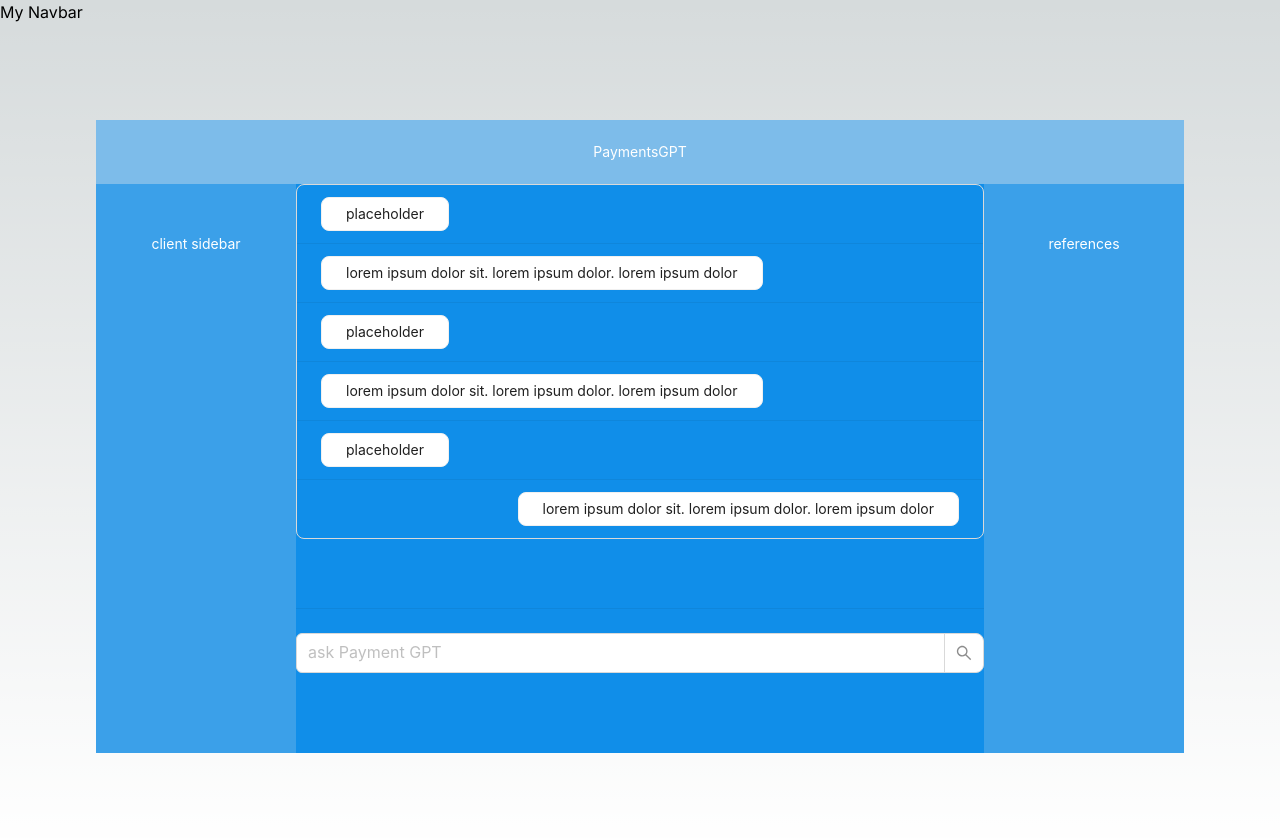
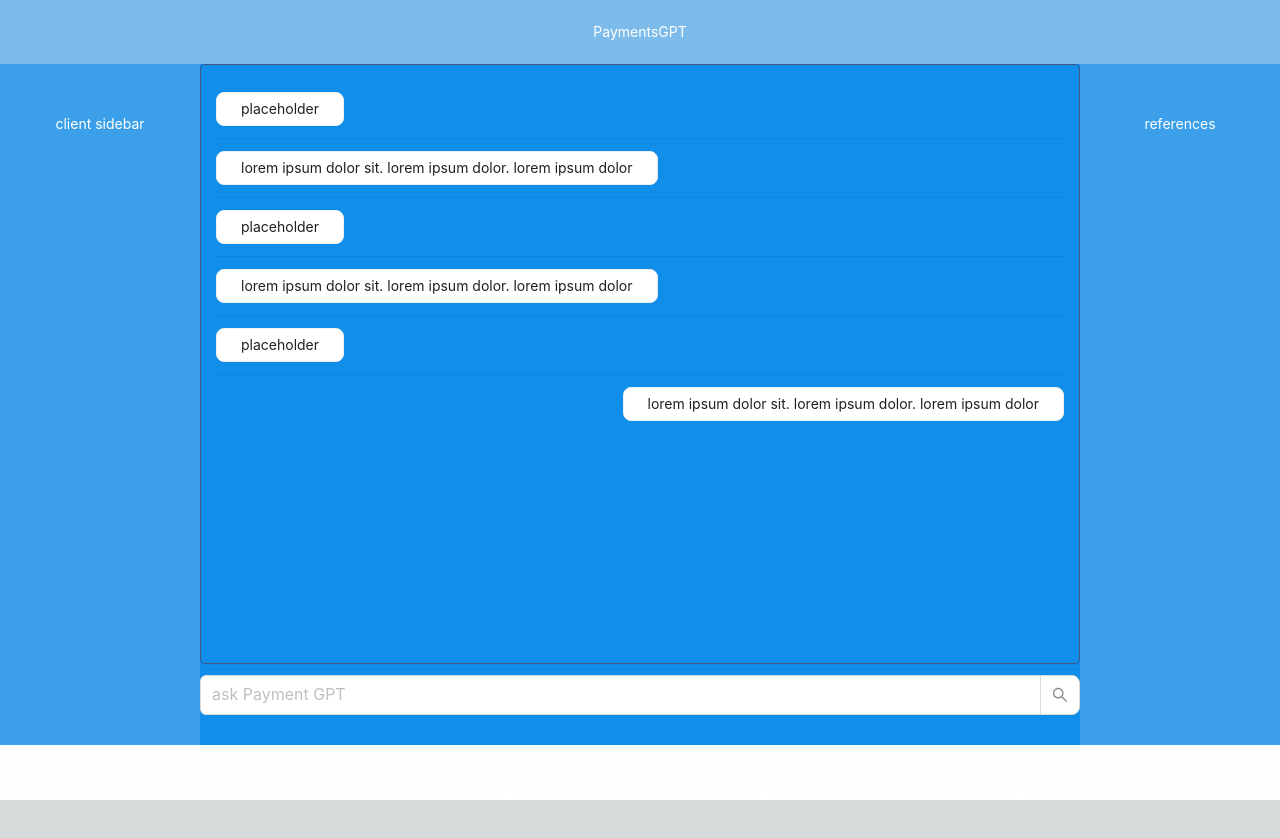
Before and after one commit to hackathonjpmc/pgpt_ui, a Next.js app in the folder pgpt_ui/: page / in a window 1280 px wide. Shown: the top 838 px of the page. After the commit the page ends 800 px from the top, so only its background shows below. Built offline with nearby package versions, Linux system fonts and the light colour scheme.

Commit message:
more css

```diff
--- a/pgpt_ui/src/app/Chat/chatComponent.js
+++ b/pgpt_ui/src/app/Chat/ChatPanel.js
@@ -6,27 +6,6 @@ import textForChat from '../mockChatText';
 const { Header, Footer, Sider, Content } = Layout;
 
 const { Search } = Input;
-
-// appendMsg({
-//     type: "text",
-//     content: { text: val },
-//     position: "right",
-// user: true,
-
-//   });
-
-// const steps = [
-//     {
-//       id: '0',
-//       message: 'Welcome to react chatbot!',
-//       trigger: '1',
-//     },
-//     {
-//       id: '1',
-//       message: 'Bye!',
-//       end: true,
-//     },
-//   ];
 
 const steps = [
 	{
@@ -41,19 +20,12 @@ const steps = [
 	},
 ];
 
-const theme = {
-	background: '#f5f8fb',
-	fontFamily: 'Helvetica Neue',
-	headerBgColor: '#051D41',
-	headerFontColor: '#fff',
-	headerFontSize: '15px',
-	botBubbleColor: '#051D41',
-	botFontColor: '#fff',
-	userBubbleColor: '#fff',
-	userFontColor: '#4a4a4a',
+const dividerStyle = {
+	margin: '5px',
+	// paddingBottom: '0',
 };
 
-export default function ChatArea() {
+export default function ChatPanel() {
 	const [userInput, setUserInput] = useState('');
 	const [previousMessages, setPreviousMessages] = useState([]);
 	const [messageIDs, setMessageIDs] = useState(0);
@@ -90,7 +62,7 @@ export default function ChatArea() {
 	return (
 		<div>
 			<ViewChat output={previousMessages} />
-			<Divider />
+			<Divider style={dividerStyle} />
 			<Search
 				placeholder='ask Payment GPT'
 				allowClear
--- a/pgpt_ui/src/app/Chat/ViewChat.js
+++ b/pgpt_ui/src/app/Chat/ViewChat.js
@@ -6,6 +6,10 @@ const { Header, Footer, Sider, Content } = Layout;
 
 const { Meta } = Card;
 const { Search } = Input;
+
+const listStyle = {
+	padding: '15px',
+};
 
 export default function ViewChat({ output }) {
 	const endOfMessagesRef = useRef(null);
@@ -16,10 +20,18 @@ export default function ViewChat({ output }) {
 
 	useEffect(scrollToBottom, [output]);
 	return (
-		<div style={{ height: '400px', overflowY: 'scroll' }}>
+		<div
+			style={{
+				height: '600px',
+				overflowY: 'scroll',
+				border: '1px solid #455680',
+				borderRadius: '5px',
+			}}
+		>
 			<List
 				dataSource={output}
-				bordered
+				// bordered
+				style={listStyle}
 				renderItem={(item) => (
 					<List.Item
 						style={{
@@ -29,9 +41,6 @@ export default function ViewChat({ output }) {
 							}`,
 						}}
 					>
-						{/* <List.Item.Meta
-							avatar={<Avatar icon={<SmileOutlined />} />}
-						/> */}
 						<Card
 							className={styles.chatText}
 							bodyStyle={{ padding: '5px 24px' }}
--- a/pgpt_ui/src/app/layout.js
+++ b/pgpt_ui/src/app/layout.js
@@ -1,6 +1,7 @@
 import './globals.css';
 import styles from './styles.module.css';
 import { Inter } from 'next/font/google';
+import { Layout, Space, Input, Anchor, Row, Col } from 'antd';
 
 const inter = Inter({ subsets: ['latin'] });
 
@@ -15,12 +16,7 @@ export const metadata = {
 export default function RootLayout({ children }) {
 	return (
 		<html lang='en'>
-			<body className={inter.className}>
-				<nav>
-					<h1>My Navbar</h1>
-				</nav>
-				{children}
-			</body>
+			<body className={inter.className}>{children}</body>
 		</html>
 	);
 }
--- a/pgpt_ui/src/app/page.js
+++ b/pgpt_ui/src/app/page.js
@@ -1,11 +1,11 @@
-'use client'
-import Image from 'next/image'
-import React, {useState} from 'react';
-import { Layout, Space, Input,  Anchor, Row, Col } from 'antd';
-import ChatArea from "@/app/Chat/chatComponent";
-import ClientSidebar from "@/app/Clients/ClientSidebar";
-import References from "@/app/References/References";
-import ViewChat from "@/app/Chat/ViewChat";
+'use client';
+import Image from 'next/image';
+import React, { useState } from 'react';
+import { Layout, Space, Input, Anchor, Row, Col } from 'antd';
+import ChatPanel from '@/app/Chat/ChatPanel';
+import ClientSidebar from '@/app/Clients/ClientSidebar';
+import References from '@/app/References/References';
+import ViewChat from '@/app/Chat/ViewChat';
 
 const { Header, Footer, Sider, Content } = Layout;
 
@@ -18,48 +18,61 @@ const headerStyle = {
 	paddingInline: 50,
 	lineHeight: '64px',
 	backgroundColor: '#7dbcea',
-}
+};
 
-const contentStyle = {
+const chatPanelStyle = {
 	textAlign: 'center',
 	minHeight: 120,
-    lineHeight: '120px',
+	lineHeight: '70px',
 	color: '#fff',
 	backgroundColor: '#108ee9',
-}
+};
 
 const siderStyle = {
 	textAlign: 'center',
 	lineHeight: '120px',
 	color: '#fff',
 	backgroundColor: '#3ba0e9',
-}
+};
 
-const footerStyle = {
-    textAlign: 'center',
-    color: '#fff',
-    backgroundColor: '#7dbcea',
-}
+const spaceStyle = {
+	width: '100%',
+	height: '100%',
+	display: 'flex',
+	flexGrow: 1,
+};
+
+const contentStyle = {
+	display: 'flex',
+	flexGrow: 1,
+	height: '100%',
+	// height: '1000px', // height can be hardcoded here
+};
 export default function Home() {
 	return (
-    <main className="flex min-h-screen flex-col items-center justify-between p-24">
-        <Space direction="vertical" style={{ width: '100%', height: '90%' }} >
-            <Layout>
+		<main className='flex min-h-screen flex-col items-center'>
+			<Space direction='vertical' style={spaceStyle}>
+				<Layout
+					style={{
+						height: '100%',
+						display: 'flex',
+						flexGrow: 1,
+					}}
+				>
 					<Header style={headerStyle}>PaymentsGPT</Header>
-                <Layout hasSider>
+					<Layout hasSider style={contentStyle}>
 						<Sider style={siderStyle}>
-                        <ClientSidebar/>
+							<ClientSidebar />
 						</Sider>
-                    <Content style={contentStyle}>
-                        <ChatArea/>
+						<Content style={chatPanelStyle}>
+							<ChatPanel />
 						</Content>
 						<Sider style={siderStyle}>
-                        <References/>
+							<References />
 						</Sider>
 					</Layout>
 				</Layout>
-
 			</Space>
 		</main>
-  )
+	);
 }
```
Also changed, not shown: pgpt_ui/src/app/mockChatText.js (+40 -0 lines). Lines whose indentation alone changed are shown as unchanged.
